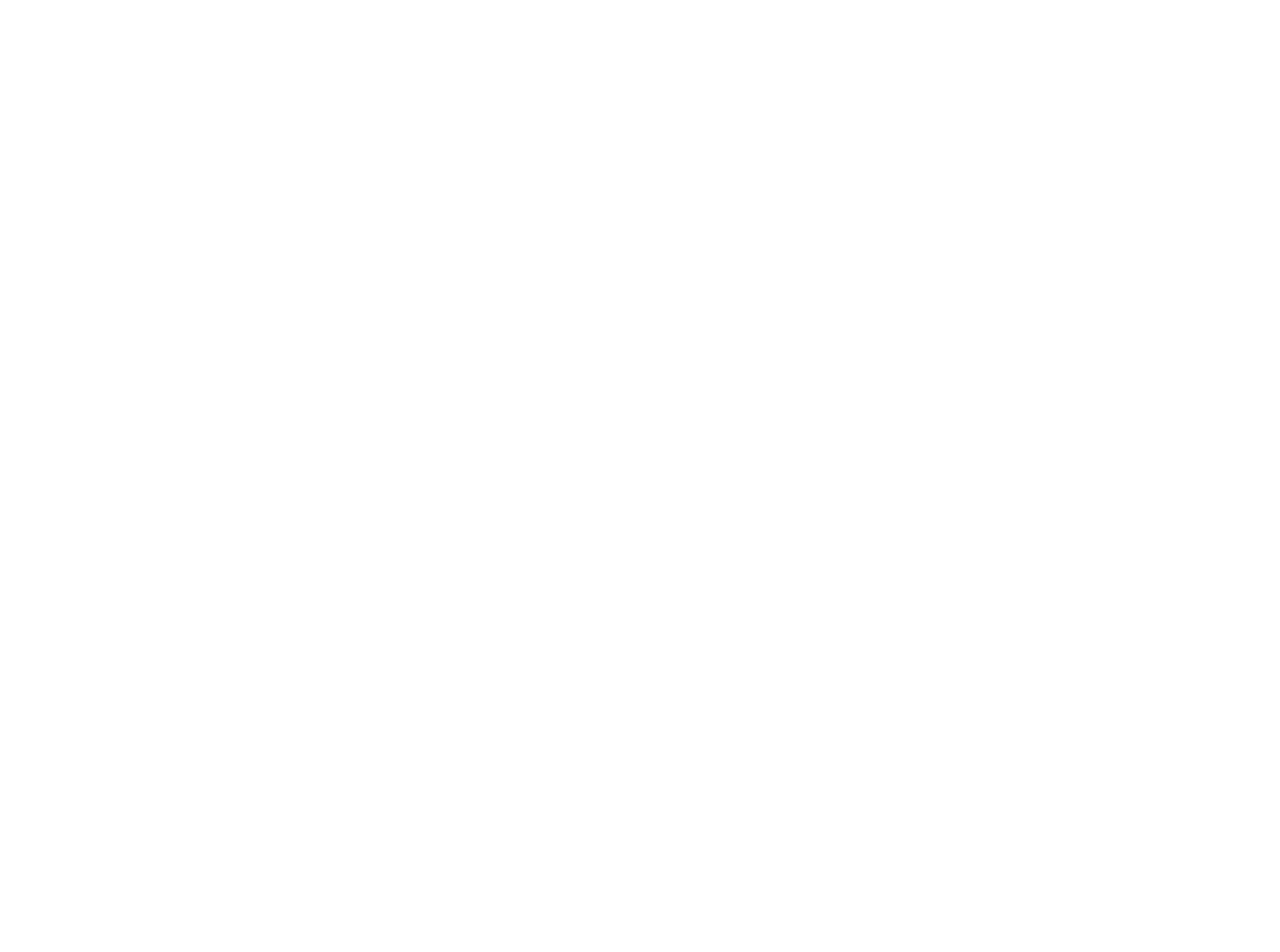
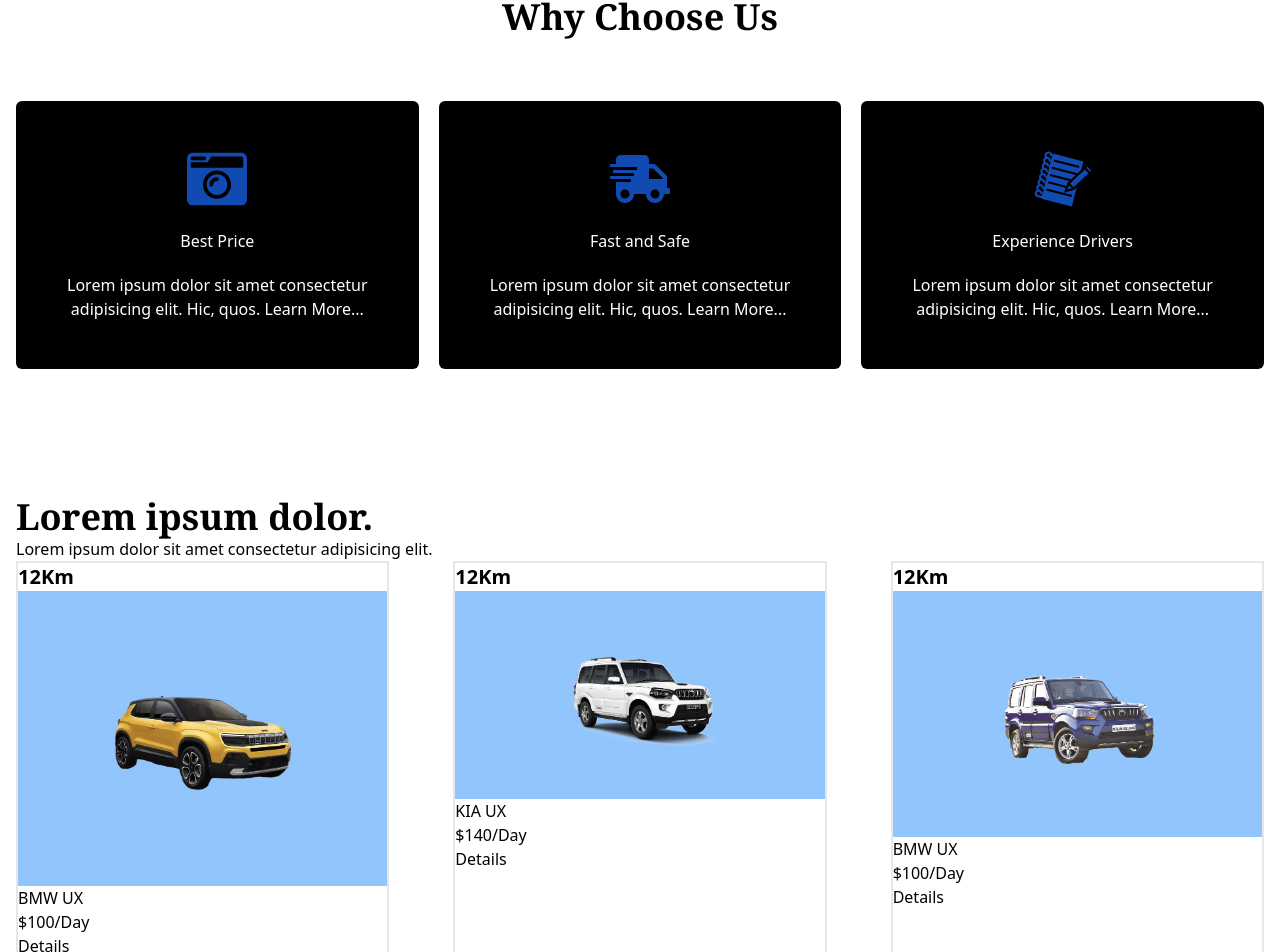
Before and after one commit to jainoos007/Car-Rental, a React (Vite) app: page / in a window 1280 px wide. Shown: the part 1367-2319 px from the top of the page. Before the commit the page ends 1336 px from the top, so only its background shows below. Built offline with nearby package versions, Linux system fonts and the light colour scheme.

Commit message:
finished aboust us component

```diff
--- a/src/App.jsx
+++ b/src/App.jsx
@@ -2,6 +2,8 @@
 import Hero from "./Components/Hero/Hero";
 import NavBar from "./Components/NavBar/NavBar";
 import About from "./Components/About/About";
+import Services from "./Components/Services/Services";
+import Cards from "./Components/Cards/Cards";
 
 function App() {
   const [theme, setTheme] = useState(
@@ -24,6 +26,8 @@
       <NavBar theme={theme} setTheme={setTheme} />
       <Hero theme={theme} />
       <About />
+      <Services />
+      <Cards />
     </div>
   );
 }
--- /dev/null
+++ b/src/Components/Cards/Cards.jsx
@@ -0,0 +1,60 @@
+import React from "react";
+import car1 from "../../assets/car1.png";
+import car2 from "../../assets/car5.png";
+import car3 from "../../assets/car6.png";
+
+const carItems = [
+  {
+    id: 1,
+    img: car1,
+    name: "BMW UX",
+    price: "$100/Day",
+    detail: "Details",
+    distance: "12Km",
+  },
+  {
+    id: 2,
+    img: car2,
+    name: "KIA UX",
+    price: "$140/Day",
+    detail: "Details",
+    distance: "12Km",
+  },
+  {
+    id: 3,
+    img: car3,
+    name: "BMW UX",
+    price: "$100/Day",
+    detail: "Details",
+    distance: "12Km",
+  },
+];
+
+const Cards = () => {
+  return (
+    <div>
+      <div className="container">
+        <h1 className="text-4xl font-bold font-serif ">Lorem ipsum dolor.</h1>
+        <p>Lorem ipsum dolor sit amet consectetur adipisicing elit.</p>
+        {/* Cards */}
+        <div className="grid grid-cols-3 gap-16">
+          {carItems.map((item) => (
+            <div key={item.id} className="flex flex-col border-2">
+              <h1 className="font-semibold text-xl">{item.distance}</h1>
+              <div className="bg-blue-300">
+                <img src={item.img} alt="car" className="scale-50" />
+              </div>
+              <h1>{item.name}</h1>
+              <div>
+                <h1>{item.price}</h1>
+                <h1>{item.detail}</h1>
+              </div>
+            </div>
+          ))}
+        </div>
+      </div>
+    </div>
+  );
+};
+
+export default Cards;
--- /dev/null
+++ b/src/Components/Services/Services.jsx
@@ -0,0 +1,55 @@
+import React from "react";
+import { FaCameraRetro } from "react-icons/fa";
+import { FaShippingFast } from "react-icons/fa";
+import { GiNotebook } from "react-icons/gi";
+
+const cardItems = [
+  {
+    id: 1,
+    icon: <FaCameraRetro />,
+    text: "Best Price",
+    detail:
+      "Lorem ipsum dolor sit amet consectetur adipisicing elit. Hic, quos. Learn More...",
+  },
+  {
+    id: 2,
+    icon: <FaShippingFast />,
+    text: "Fast and Safe",
+    detail:
+      "Lorem ipsum dolor sit amet consectetur adipisicing elit. Hic, quos. Learn More...",
+  },
+  {
+    id: 3,
+    icon: <GiNotebook />,
+    text: "Experience Drivers",
+    detail:
+      "Lorem ipsum dolor sit amet consectetur adipisicing elit. Hic, quos. Learn More...",
+  },
+];
+
+const Services = () => {
+  return (
+    <div>
+      <div className="container text-center py-16">
+        <h1 className="font-bold font-serif text-4xl">Why Choose Us</h1>
+        {/* cards */}
+        <div className="grid grid-cols-3 gap-5 py-16 text-white ">
+          {cardItems.map((item) => (
+            <div
+              key={item.id}
+              className="group bg-black flex flex-col px-10 gap-5 py-12 items-center rounded-md hover:bg-primary hover:text-black duration-300"
+            >
+              <div className="text-primary group-hover:text-black text-6xl ">
+                {item.icon}
+              </div>
+              <h2>{item.text}</h2>
+              <p>{item.detail}</p>
+            </div>
+          ))}
+        </div>
+      </div>
+    </div>
+  );
+};
+
+export default Services;
```
